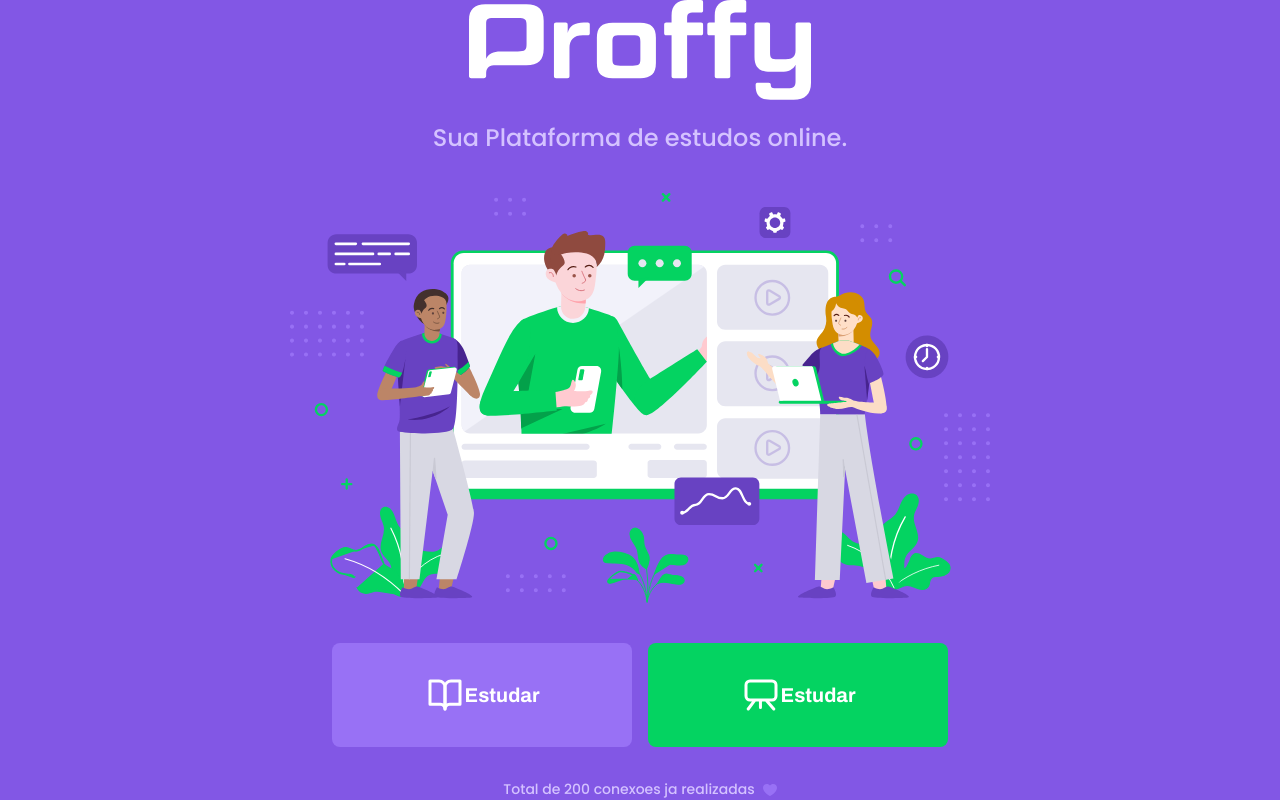
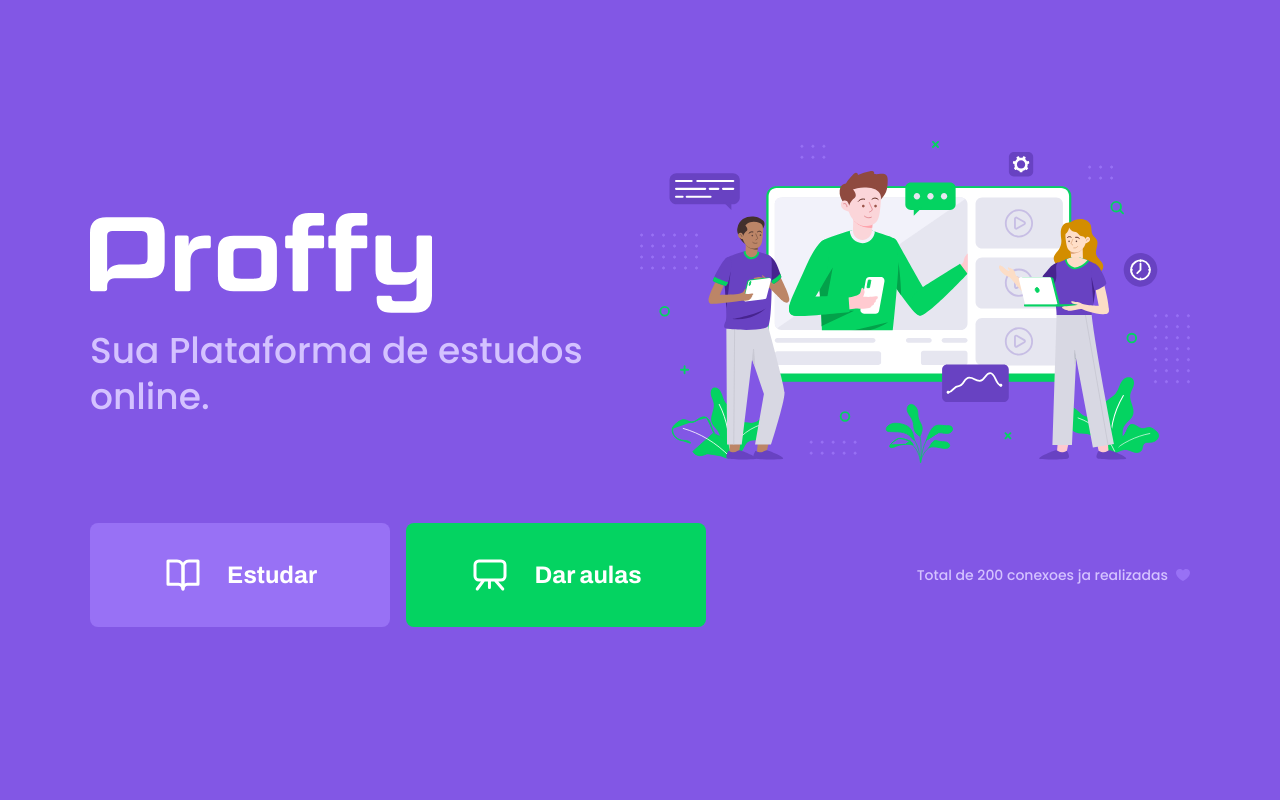
Before and after one commit to gabrielrmodesto/nlw2web, a React (Create React App) app: page / in a window 1280 px wide. Built offline with nearby package versions, Linux system fonts and the light colour scheme.

Commit message:
Landing page finish, layout mobile and desktop

```diff
--- a/src/pages/Landing/index.tsx
+++ b/src/pages/Landing/index.tsx
@@ -26,7 +26,7 @@
 					</a>
 					<a href="" className="give-classes">
 						<img src={giveClasses} alt="Estudar" />
-						Estudar
+						Dar aulas
 					</a>
 				</div>
 				<span className="total-connections">
--- a/src/pages/Landing/styles.css
+++ b/src/pages/Landing/styles.css
@@ -1,4 +1,4 @@
-#page-landing{
+#page-landing {
 	width: 100vw;
 	height: 100vh;
 	display: flex;
@@ -7,32 +7,32 @@
 	color: var(--color-text-in-primary);
 	background: var(--color-primary);
 }
-.logo-container img{
+.logo-container img {
 	height: 10rem;
 }
-.hero-image{
+.hero-image {
 	width: 100%;
 }
-.logo-container{
+.logo-container {
 	text-align: center;
 	margin-bottom: 3.2rem;
 }
-.logo-container h2{
+.logo-container h2 {
 	font-weight: 500;
 	font-size: 2.4rem;
 	line-height: 4.6rem;
 	margin-top: 0.8rem;
 }
-.buttons-container{
+.buttons-container {
 	display: flex;
 	justify-content: center;
 	margin: 3.2rem 0;
 }
-.buttons-container a{
+.buttons-container a {
 	width: 30rem;
 	height: 10.4rem;
 	border-radius: 0.8rem;
-	font: 700 2.0rem Archivo;
+	font: 700 2rem Archivo;
 
 	display: flex;
 	align-items: center;
@@ -42,30 +42,68 @@
 	color: var(--color-button-text);
 	transition: background-color 0.2s;
 }
-.buttons-container a:first-child{
+.buttons-container a:first-child {
 	margin-right: 1.6rem;
 }
-.buttons-container a img{
+.buttons-container a img {
 	width: 4rem;
 }
-.buttons-container a.study{
+.buttons-container a.study {
 	background: var(--color-primary-lighter);
 }
-.buttons-container a.give-classes{
+.buttons-container a.give-classes {
 	background: var(--color-secundary);
 }
-.buttons-container a.study:hover{
+.buttons-container a.study:hover {
 	background: var(--color-primary-light);
 }
-.buttons-container a.give-classes:hover{
+.buttons-container a.give-classes:hover {
 	background: var(--color-secundary-dark);
 }
-.total-connections{
+.buttons-container a img{
+	margin-right: 2.4rem;
+}
+.total-connections {
 	font-size: 1.4rem;
 	display: flex;
 	align-items: center;
 	justify-content: center;
 }
-.total-connections img{
+.total-connections img {
 	margin-left: 0.8rem;
 }
+@media (min-width: 1100px) {
+	#page-landing-content {
+		max-width: 1100px;
+		display: grid;
+		grid-template-rows: 350px 1fr;
+		grid-template-columns: 2fr 1fr 1fr;
+		grid-template-areas: "logo hero hero" "buttons buttons total";
+
+	}
+	.logo-container{
+		grid-area: logo;
+		align-self: center;
+		margin: 0;
+		text-align: left;
+	}
+	.logo-container h2{
+		text-align: initial;
+		font-size: 3.6rem;
+	}
+	.hero-image{
+		grid-area: hero;
+		justify-self: end;
+	}
+	.buttons-container{
+		grid-area: buttons;
+		justify-content: flex-start;
+	}
+	.buttons-container a{
+		font-size: 2.4rem;
+	}
+	.total-connections{
+		grid-area: total;
+		justify-self: end;
+	}
+}
```
